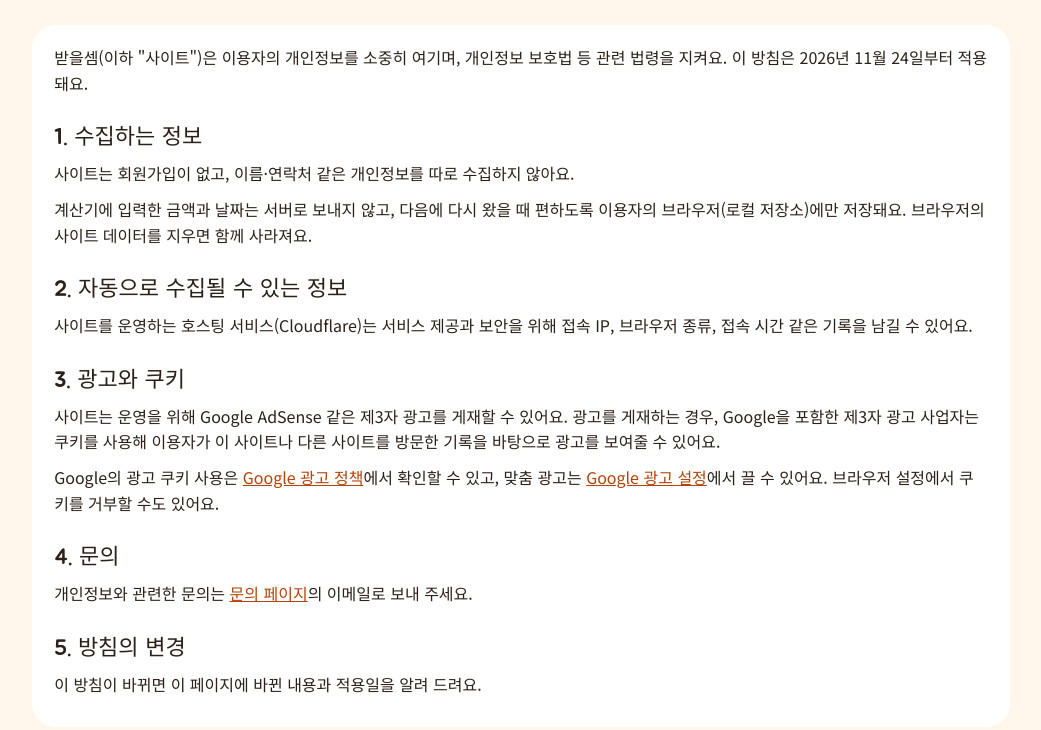
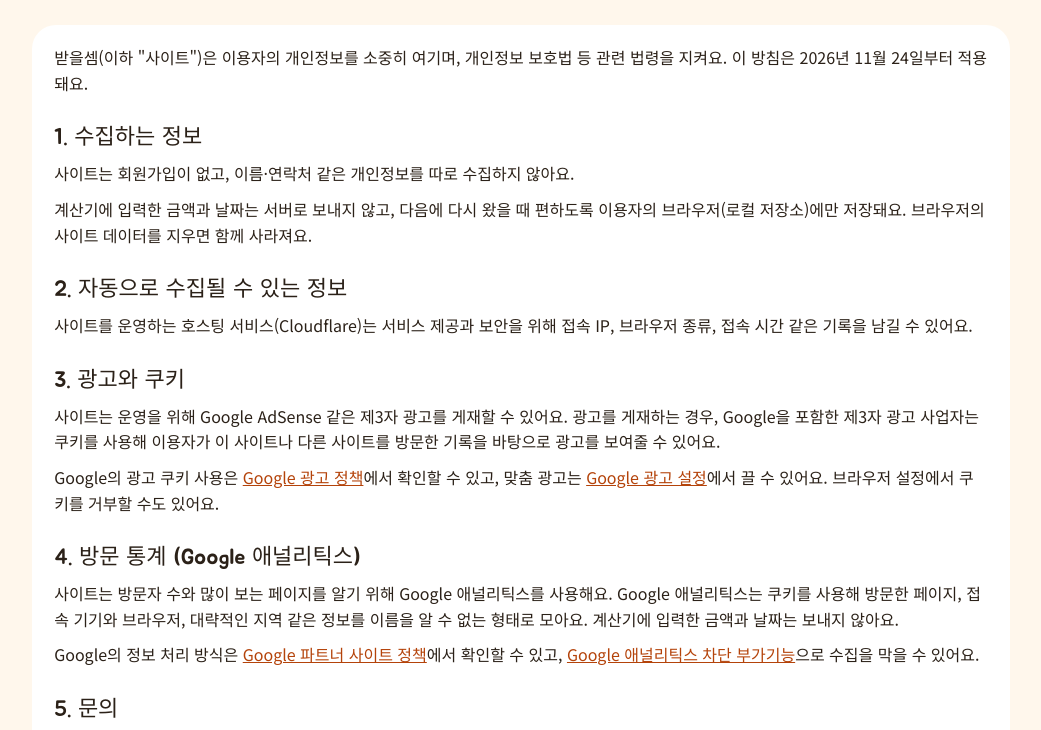
Before and after one commit to myeongjin123/donsem, a plain HTML site: page privacy/index.html in a window 1280 px wide. Shown: the part 194-924 px from the top of the page, without its empty margins (119-1160 px from the left). Drawn offline with Linux system fonts and the light colour scheme.

Commit message:
구글 애널리틱스 태그 추가, 개인정보처리방침에 방문 통계 안내 추가
Co-Authored-By: Claude Opus 5.5 <noreply@anthropic.com>
Claude-Session: https://claude.ai/code/session_01WFdWA4GrnPtvpLRLaJsi21

```diff
--- a/privacy/index.html
+++ b/privacy/index.html
@@ -1,6 +1,13 @@
 <!DOCTYPE html>
 <html lang="ko">
 <head>
+<!-- Google tag -->
+<script async src="https://www.googletagmanager.com/gtag/js?id=GTM-PKM78S3Q"></script>
+<script>
+  window.dataLayer = window.dataLayer || [];
+  function gtag(){dataLayer.push(arguments);}
+  gtag('js', new Date());
+</script>
 <meta charset="utf-8">
 <meta name="viewport" content="width=device-width, initial-scale=1">
 <title>개인정보처리방침 - 받을셈</title>
@@ -28,9 +35,12 @@
     <h2 style="margin-top:22px">3. 광고와 쿠키</h2>
     <p>사이트는 운영을 위해 Google AdSense 같은 제3자 광고를 게재할 수 있어요. 광고를 게재하는 경우, Google을 포함한 제3자 광고 사업자는 쿠키를 사용해 이용자가 이 사이트나 다른 사이트를 방문한 기록을 바탕으로 광고를 보여줄 수 있어요.</p>
     <p>Google의 광고 쿠키 사용은 <a href="https://policies.google.com/technologies/ads">Google 광고 정책</a>에서 확인할 수 있고, 맞춤 광고는 <a href="https://adssettings.google.com">Google 광고 설정</a>에서 끌 수 있어요. 브라우저 설정에서 쿠키를 거부할 수도 있어요.</p>
-    <h2 style="margin-top:22px">4. 문의</h2>
+    <h2 style="margin-top:22px">4. 방문 통계 (Google 애널리틱스)</h2>
+    <p>사이트는 방문자 수와 많이 보는 페이지를 알기 위해 Google 애널리틱스를 사용해요. Google 애널리틱스는 쿠키를 사용해 방문한 페이지, 접속 기기와 브라우저, 대략적인 지역 같은 정보를 이름을 알 수 없는 형태로 모아요. 계산기에 입력한 금액과 날짜는 보내지 않아요.</p>
+    <p>Google의 정보 처리 방식은 <a href="https://policies.google.com/technologies/partner-sites">Google 파트너 사이트 정책</a>에서 확인할 수 있고, <a href="https://tools.google.com/dlpage/gaoptout">Google 애널리틱스 차단 부가기능</a>으로 수집을 막을 수 있어요.</p>
+    <h2 style="margin-top:22px">5. 문의</h2>
     <p>개인정보와 관련한 문의는 <a href="/contact/">문의 페이지</a>의 이메일로 보내 주세요.</p>
-    <h2 style="margin-top:22px">5. 방침의 변경</h2>
+    <h2 style="margin-top:22px">6. 방침의 변경</h2>
     <p>이 방침이 바뀌면 이 페이지에 바뀐 내용과 적용일을 알려 드려요.</p>
   </div></section>
   <footer><nav class="flinks"><a href="/about/">사이트 소개</a> · <a href="/privacy/">개인정보처리방침</a> · <a href="/contact/">문의</a></nav>받을셈 · 2026년 기준 예상 금액을 알려 주는 계산기 모음이에요.</footer>
```
Also changed, not shown: about/index.html (+7 -0 lines), annual-leave/index.html (+7 -0 lines), contact/index.html (+7 -0 lines), index.html (+7 -0 lines), parental-leave/index.html (+7 -0 lines), severance/index.html (+7 -0 lines), unemployment/index.html (+7 -0 lines), weekly-holiday-pay/index.html (+7 -0 lines).
